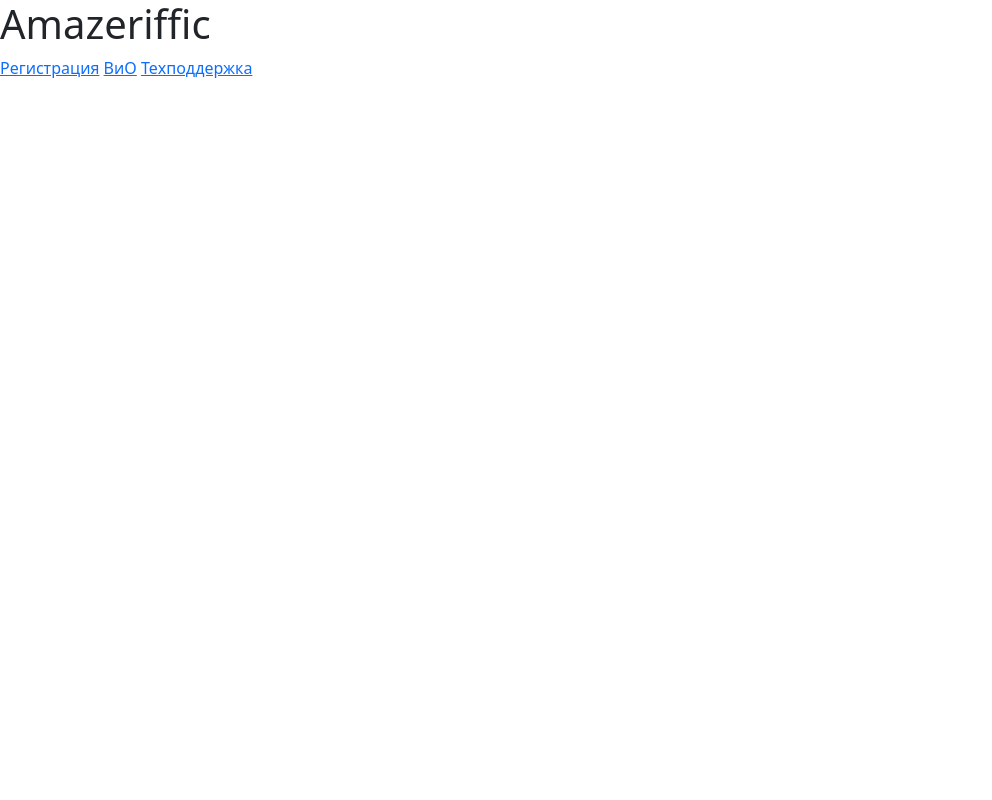
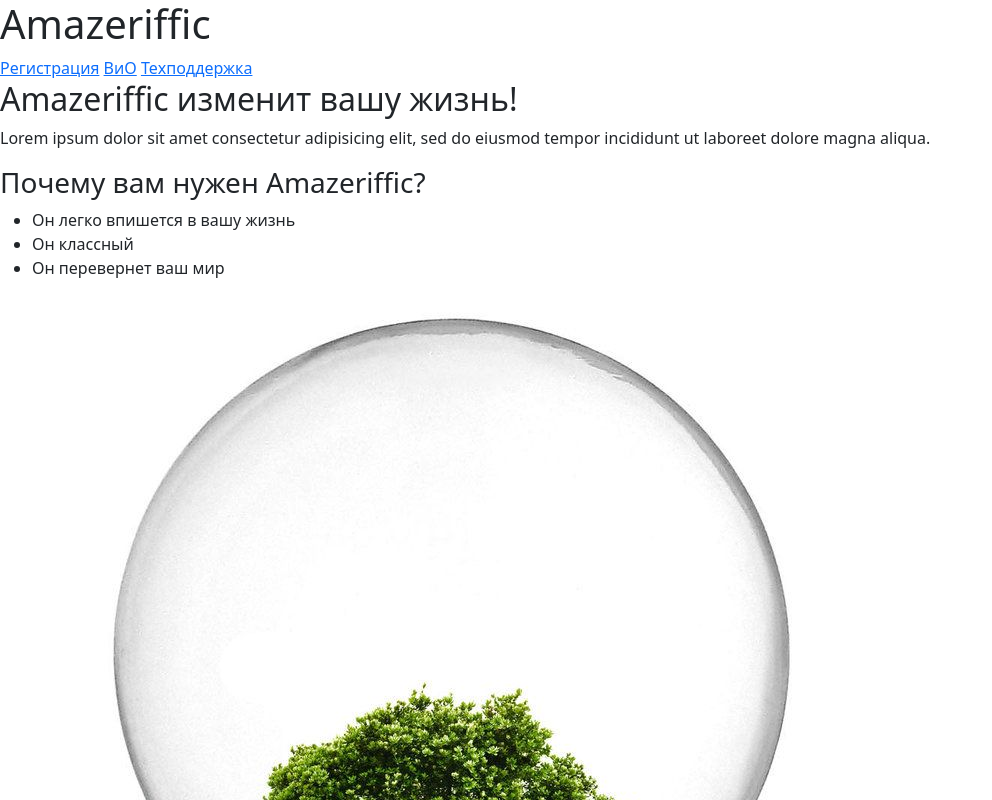
Before and after one commit to Mariie23/8, a plain HTML site: page index.html in a window 1280 px wide. Shown: the top 800 px of the page, without its empty margins (0-992 px from the left). Drawn offline with nearby package versions, Linux system fonts and the light colour scheme.

Commit message:
Блок main заполнен в index.html

```diff
--- a/index.html
+++ b/index.html
@@ -18,7 +18,18 @@
             <a href="#">Техподдержка</a>
         </nav>
     </header>
-    <main></main>
+    <main>
+        <h2>Amazeriffic изменит вашу жизнь!</h2>
+        <p>Lorem ipsum dolor sit amet consectetur adipisicing elit, sed do eiusmod tempor
+            incididunt ut laboreet dolore magna aliqua.</p>
+        <h3>Почему вам нужен Amazeriffic?</h3>
+        <ul>
+            <li>Он легко впишется в вашу жизнь</li>
+            <li>Он классный</li>
+            <li>Он перевернет ваш мир</li>
+        </ul>
+        <img src="lightbulb.png" alt="Изображение лампочки">
+    </main>
     <footer></footer>
 </body>
 
```
Also changed, not shown: lightbulb.png (added).
